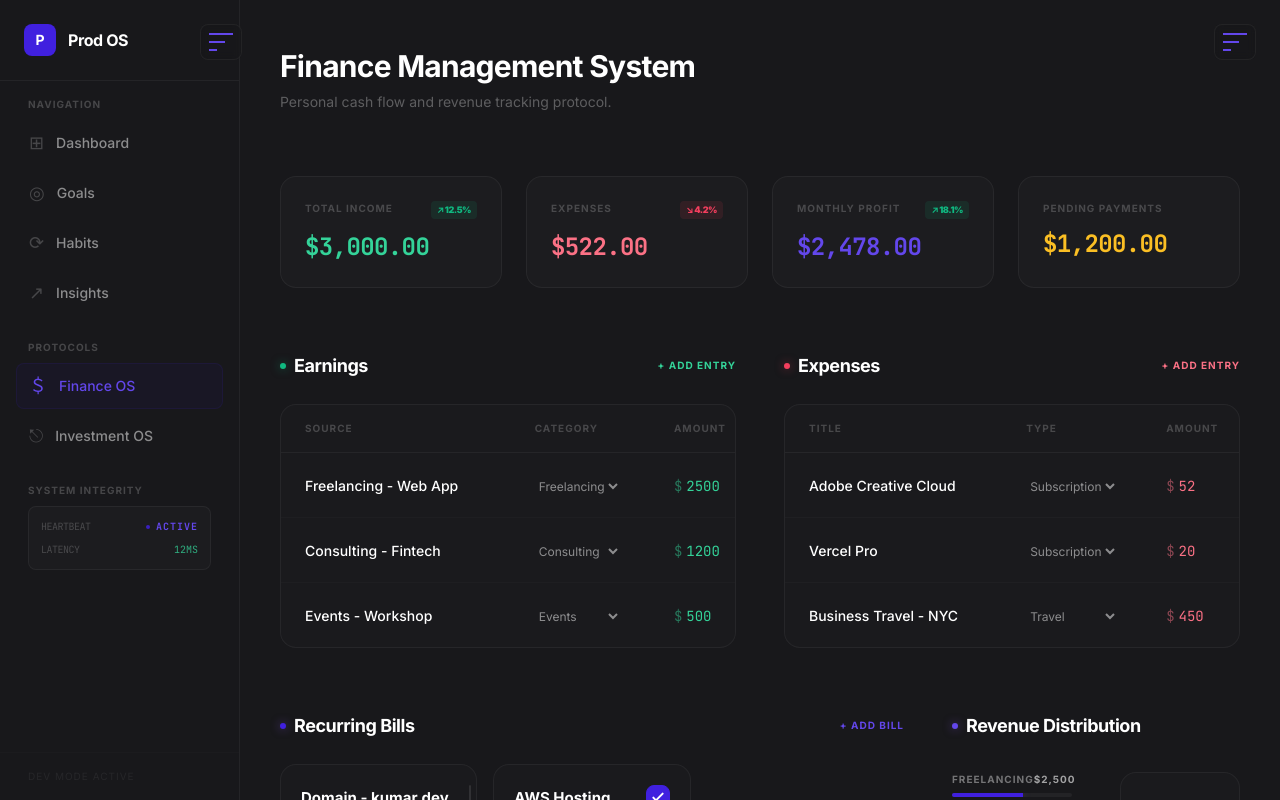
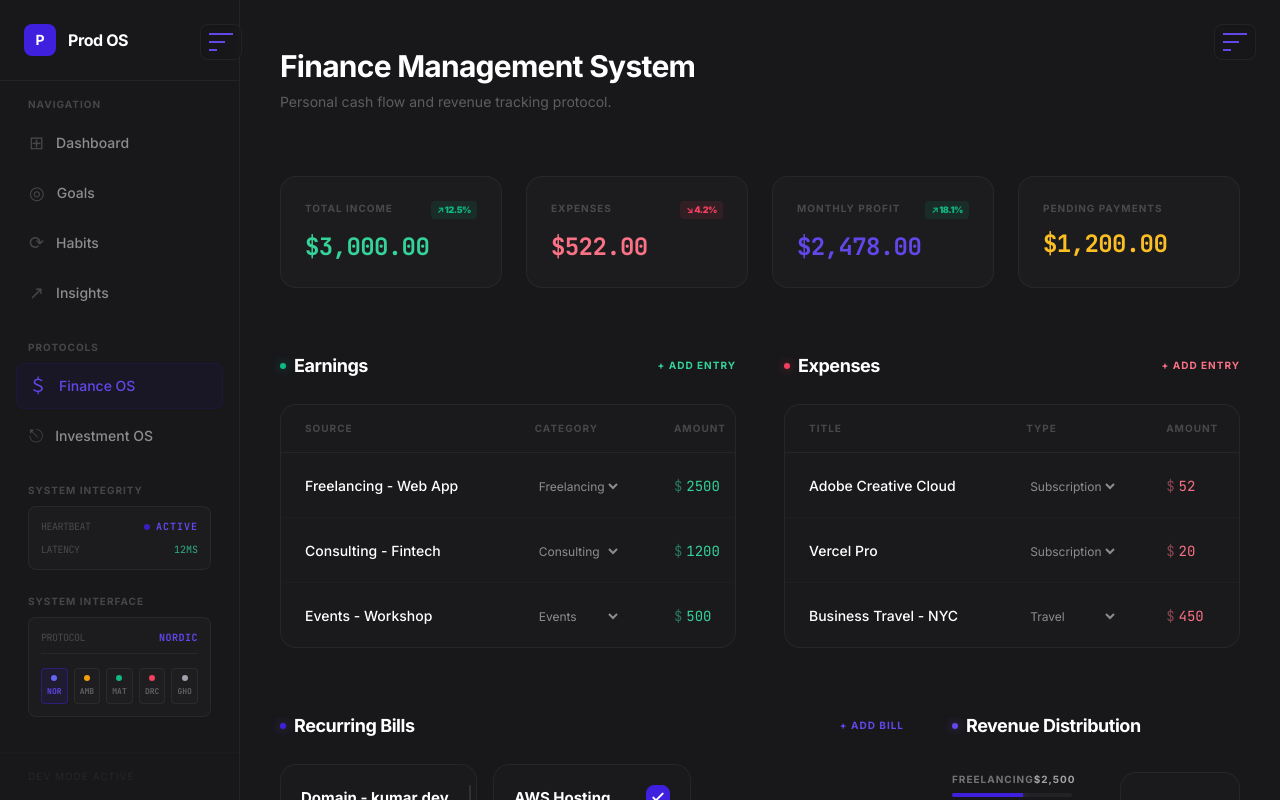
Before and after one commit to ishankumax/ProdOS, a Next.js app: page /projects/finance-os in a window 1280 px wide. Both pictures are taken after a click on the button 45 px from the left and 42 px from the top of the page. Built offline with nearby package versions, Linux system fonts and the light colour scheme.

Commit message:
feat: add terminal-inspired System Interface theme selector to Sidebar

```diff
--- a/components/dashboard/Sidebar.tsx
+++ b/components/dashboard/Sidebar.tsx
@@ -1,5 +1,6 @@
 "use client";
 
+import { useState, useEffect } from "react";
 import Link from "next/link";
 import { usePathname } from "next/navigation";
 import LogoutButton from "@/components/LogoutButton";
@@ -14,6 +15,19 @@ const NAV_ITEMS = [
 
 export default function Sidebar({ userEmail }: { userEmail?: string }) {
   const pathname = usePathname();
+  const [activeTheme, setActiveTheme] = useState<string>("default");
+
+  useEffect(() => {
+    const theme = localStorage.getItem("prod_os_theme") || "default";
+    setActiveTheme(theme);
+    document.documentElement.setAttribute("data-theme", theme);
+  }, []);
+
+  const changeTheme = (themeName: string) => {
+    setActiveTheme(themeName);
+    document.documentElement.setAttribute("data-theme", themeName);
+    localStorage.setItem("prod_os_theme", themeName);
+  };
 
   return (
     <aside className="w-full h-full flex flex-col bg-surface border-r border-white/5 sticky top-0">
@@ -98,13 +112,51 @@ export default function Sidebar({ userEmail }: { userEmail?: string }) {
             <div className="flex justify-between items-center text-[10px]">
               <span className="text-white/20 uppercase tracking-tighter">Heartbeat</span>
               <div className="flex items-center gap-1.5">
-                <span className="w-1 h-1 rounded-full bg-brand-500 animate-pulse" />
+                <span className="w-1.5 h-1.5 rounded-full bg-brand-500 animate-pulse" />
                 <span className="text-brand-400 font-bold uppercase tracking-widest">Active</span>
               </div>
             </div>
             <div className="flex justify-between items-center text-[10px]">
               <span className="text-white/20 uppercase tracking-tighter">Latency</span>
               <span className="text-emerald-400/80 uppercase">12ms</span>
+            </div>
+          </div>
+        </div>
+
+        <div className="space-y-1">
+          <p className="px-3 text-[10px] font-bold text-white/20 uppercase tracking-widest mb-2">
+            System Interface
+          </p>
+          <div className="mx-3 p-3 rounded-lg bg-white/[0.02] border border-white/5 space-y-3 font-mono">
+            <div className="flex justify-between items-center text-[10px] border-b border-white/5 pb-2">
+              <span className="text-white/20 uppercase tracking-tighter">Protocol</span>
+              <span className="text-brand-400 font-bold uppercase tracking-wider">
+                {activeTheme === 'default' ? 'Nordic' : activeTheme}
+              </span>
+            </div>
+            <div className="grid grid-cols-5 gap-1.5 pt-0.5">
+              {[
+                { name: "default", label: "NOR", color: "bg-indigo-500", title: "Nordic Blue (Default)" },
+                { name: "amber", label: "AMB", color: "bg-amber-500", title: "Cyberpunk Amber" },
+                { name: "green", label: "MAT", color: "bg-emerald-500", title: "Matrix Green" },
+                { name: "rose", label: "DRC", color: "bg-rose-500", title: "Dracula Rose" },
+                { name: "mono", label: "GHO", color: "bg-zinc-400", title: "Ghost Monochrome" },
+              ].map((themeOpt) => (
+                <button
+                  key={themeOpt.name}
+                  onClick={() => changeTheme(themeOpt.name)}
+                  title={themeOpt.title}
+                  className={cn(
+                    "flex flex-col items-center justify-center p-1.5 rounded border transition-all text-[8px] font-bold uppercase",
+                    activeTheme === themeOpt.name
+                      ? "border-brand-500/40 bg-brand-500/10 text-brand-400"
+                      : "border-white/5 bg-white/[0.01] text-white/30 hover:text-white/60 hover:bg-white/5"
+                  )}
+                >
+                  <span className={cn("w-1.5 h-1.5 rounded-full mb-1", themeOpt.color)} />
+                  {themeOpt.label}
+                </button>
+              ))}
             </div>
           </div>
         </div>
```
